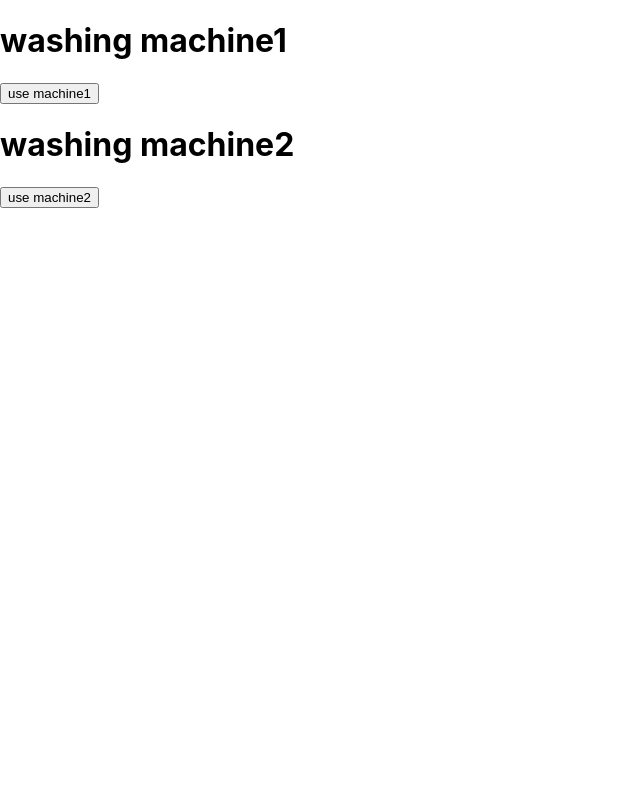
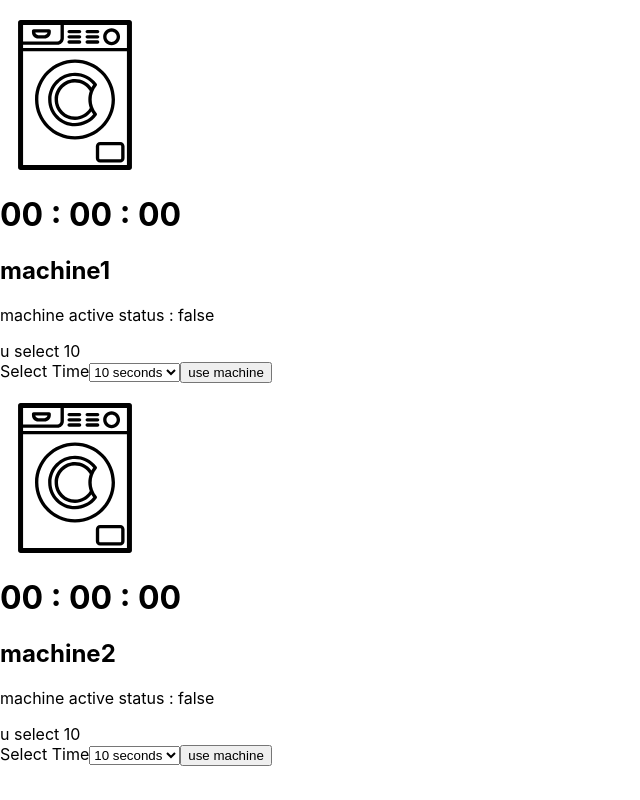
Before and after one commit to Nuttakorn-mp/washing-machine, a React (Create React App) app: page / in a window 1280 px wide. Shown: the whole page, without its empty margins (0-640 px from the left). Built offline with nearby package versions, Linux system fonts and the light colour scheme.

Commit message:
add select time

```diff
--- a/src/App.css
+++ b/src/App.css
@@ -36,3 +36,11 @@
     transform: rotate(360deg);
   }
 }
+
+.Machine-Logo {
+  height: 150px;
+  width: 150px;
+}
+/* .Machine{
+
+} */
--- a/src/App.js
+++ b/src/App.js
@@ -1,7 +1,8 @@
 import { Provider, connect } from 'react-redux'
 import { legacy_createStore as createStore } from 'redux';
 
-import { machineComponent } from './component/machineComponent'
+// import { machineComponent } from './component/machineComponent'
+import machineComponent from './component/machineComponent'
 import {rootReducers} from './reducers/rootReducers'
 
 import {machine1_mapStateToProps, machine1_mapDispatchToProps} from './mapProps/machine1'
--- /dev/null
+++ b/src/action.js
@@ -0,0 +1,16 @@
+export function getRemainingSeconds(timer) {
+    let sec = timer % 60
+    if (sec > 9) { return sec }
+    else { return '0' + sec }
+}
+
+export function getRemainingMinutes(timer) {
+    let min = Math.floor((timer / 60) % 60)
+    if (min > 9) { return min }
+    else { return '0' + min }
+}
+export function getRemainingHours(timer) {
+    let h = Math.floor((timer / 60 / 60) % 24);
+    if (h > 9) { return h }
+    else { return '0' + h }
+}
--- a/src/component/machineComponent.js
+++ b/src/component/machineComponent.js
@@ -1,8 +1,71 @@
-export const machineComponent = ({ useMachine, number }) => (
-    <div>
-        <h1>washing machine{number} </h1>
-        {/* <h1>{hours} : {minutes} : {seconds}</h1> */}
-        <div></div>
-        <button onClick={useMachine}>use machine{number}</button>
-    </div>
-)
+import React, { useState, useEffect } from 'react'
+import { getRemainingHours, getRemainingMinutes, getRemainingSeconds } from '../action'
+
+import machineLogo from '../washingMachine.svg'
+import '../App.css';
+
+function MachineComponent({ useMachine, finishMachine, machine, number }) {
+    const [timer, setTimer] = useState(0)
+    const [seconds, setSeconds] = useState('00')
+    const [minutes, setMinutes] = useState('00')
+    const [hours, setHours] = useState('00')
+
+    const [selected, setSelected] = useState(10);
+
+    useEffect(() => {
+        console.log()
+        if (timer >= 0) {
+            const interval = setInterval(() => {
+                setTimer(time => time - 1)
+                setSeconds(getRemainingSeconds(timer))
+                setMinutes(getRemainingMinutes(timer))
+                setHours(getRemainingHours(timer))
+            }, 1000)
+            return () => {
+                clearInterval(interval)
+            }
+        }
+        else { finishMachine() }
+    }, [timer, finishMachine])
+
+    function OnClickReset() {
+        setTimer(selected)
+        useMachine()
+    }
+    function handleChange(e) {
+        setSelected(e.target.value)
+    }
+
+
+    return (
+        <div>
+            <br></br>
+            <img className='Machine-Logo' src={machineLogo} alt="logo" />
+            <h1>{hours} : {minutes} : {seconds}</h1>
+
+            <h2>machine{number} </h2>
+            <p>machine active status : {String(machine)}</p>
+            <div>u select {selected}</div>
+
+            <label>
+                Select Time
+                <select
+                    name="selectedTime"
+                    onChange={handleChange}
+                    defaultValue={"10 seconds"}>
+                    <option value={10}>10 seconds</option>
+                    <option value={60}>1 minutes</option>
+                    <option value={3600}>1 hours</option>
+                </select>
+            </label>
+
+            <button
+                onClick={OnClickReset}
+                disabled={machine ? true : false}>
+                use machine
+            </button>
+        </div>
+    )
+}
+
+export default MachineComponent
--- a/src/actions.js
+++ b/src/dispatch.js
@@ -5,3 +5,11 @@ export const workingMachine1 = () => ({
 export const workingMachine2 = () => ({
     type: 'WORKING2'
 });
+
+export const finishMachine1 = () =>({
+    type : 'FINISH1'
+});
+
+export const finishMachine2 = () =>({
+    type : 'FINISH2'
+});
--- a/src/mapProps/machine1.js
+++ b/src/mapProps/machine1.js
@@ -1,8 +1,9 @@
-import { workingMachine1 } from '../actions'
+import { workingMachine1, finishMachine1 } from '../dispatch'
 
 export const machine1_mapDispatchToProps = dispatch => {
     return {
         useMachine: () => dispatch(workingMachine1()),
+        finishMachine: () => dispatch(finishMachine1()),
     }
 }
 export const machine1_mapStateToProps = state => {
--- a/src/mapProps/machine2.js
+++ b/src/mapProps/machine2.js
@@ -1,12 +1,13 @@
-import { workingMachine2 } from '../actions'
+import { workingMachine2, finishMachine2 } from '../dispatch'
 
 export const machine2_mapDispatchToProps = dispatch => {
     return {
         useMachine: () => dispatch(workingMachine2()),
+        finishMachine: () => dispatch(finishMachine2()),
     }
 }
-export const machine2_mapStateToProps = state=>{
-    return{
+export const machine2_mapStateToProps = state => {
+    return {
         machine: state.machine2Reducer,
     }
-  }
+}
--- a/src/reducers/machine.js
+++ b/src/reducers/machine.js
@@ -1,8 +1,11 @@
-export default function machine(state=false, action){
+export default function machine(state = false, action) {
   switch (action.type) {
     case 'WORKING1':
       console.log('working1')
-        return !state;
+      return true;
+    case 'FINISH1':
+      console.log('finish1')
+      return false;
     default:
       // console.log('not working1')
       return state;
--- a/src/reducers/machine2.js
+++ b/src/reducers/machine2.js
@@ -1,8 +1,11 @@
-export default function machine2(state=false, action){
+export default function machine2(state = false, action) {
   switch (action.type) {
     case 'WORKING2':
       console.log('working2')
-        return !state;
+      return true;
+    case 'FINISH2':
+      console.log('finish2')
+      return false;
     default:
       // console.log('not working2')
       return state;
```
Also changed, not shown: src/mapProps/mapDispatchToProps.js (+6 -1 lines), src/washingMachine.svg (added). Lines whose indentation alone changed are shown as unchanged.
